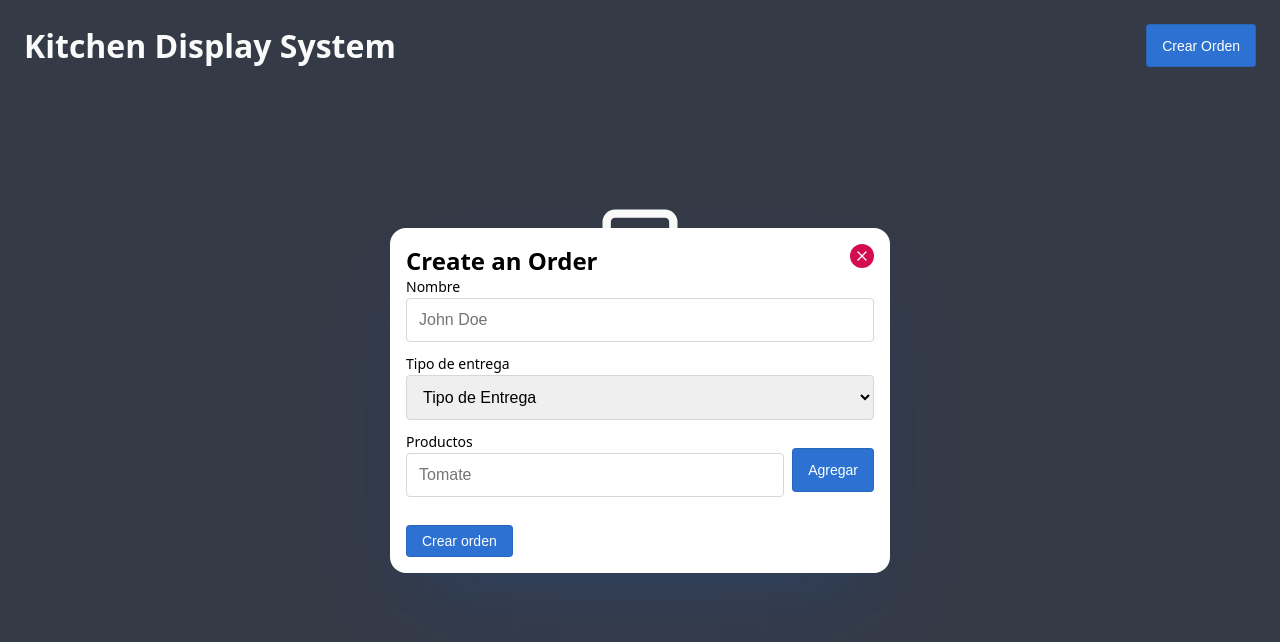
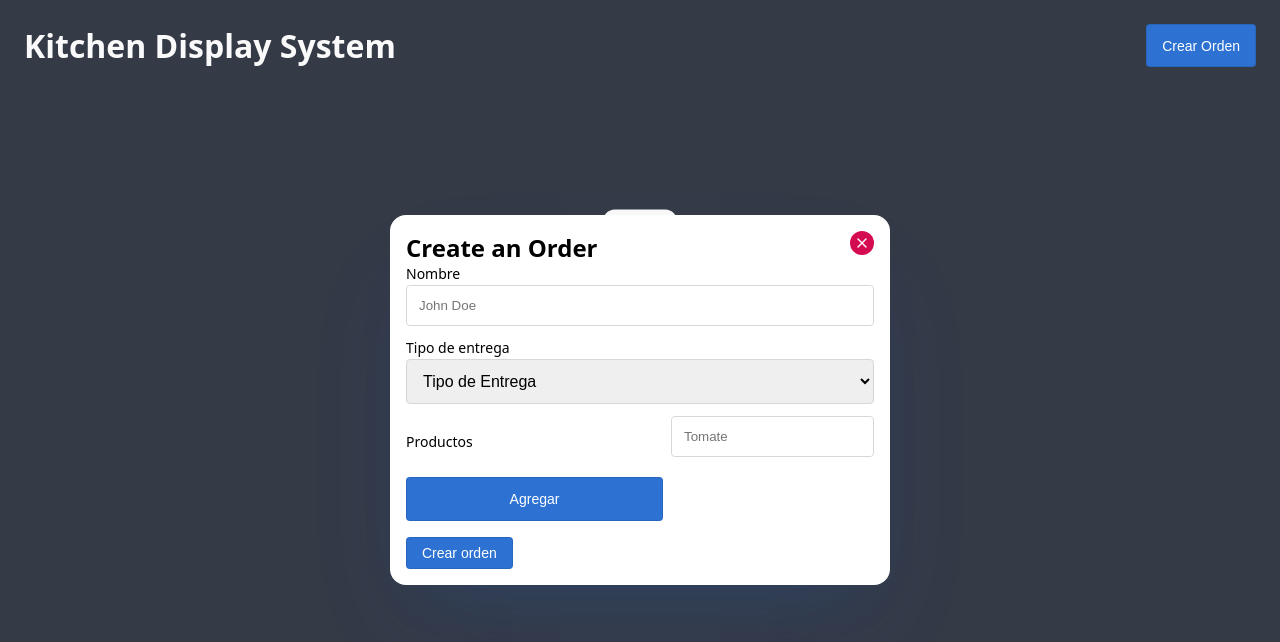
Before and after one commit to thomasjodt/kitchen-display-system, a React (Vite) app: page / in a window 1280 px wide. Both pictures are taken after a click on the button "Crear Orden". Shown: the top 642 px of the page. Built offline with nearby package versions, Linux system fonts and the light colour scheme.

Commit message:
refactor(components/ui): Improve style to accept a button inside and an event that can be called with 'Alt' + 'Enter'

```diff
--- a/src/components/ui/Input.tsx
+++ b/src/components/ui/Input.tsx
@@ -1,17 +1,37 @@
+import React from 'react'
 import styled from 'styled-components'
+import { Button } from './Button'
 
-interface Props {
+interface Props extends React.HTMLProps<HTMLInputElement> {
   label?: string
   name: string
-  placeholder?: string
   value?: string
+  buttonText?: string
+  buttonAction?: (value: string) => void
   onChange?: (event: React.ChangeEvent<HTMLInputElement>) => void
 }
 
-export const Input: React.FC<Props> = function ({ label, name, placeholder, value, onChange }) {
+export const Input: React.FC<Props> = function ({ label, name, placeholder, value, buttonText, buttonAction, onChange }) {
+  const handleClick = (): void => {
+    if (buttonAction !== undefined && value !== undefined) {
+      buttonAction(value)
+    }
+  }
+
+  const handleKeyDown = (e: React.KeyboardEvent<HTMLInputElement>): void => {
+    if (e.key === 'Enter') e.preventDefault()
+
+    if (e.key === 'Enter' && e.ctrlKey) {
+      if (buttonAction !== undefined && value !== undefined) {
+        buttonAction(value)
+      }
+    }
+  }
+
   return (
-    <div>
+    <>
       {(label !== null) && <Label htmlFor={name}>{label}</Label>}
+      <Div>
         <TextInput
           type='text'
           name={name}
@@ -19,8 +39,18 @@ export const Input: React.FC<Props> = function ({ label, name, placeholder, valu
           placeholder={placeholder}
           value={value}
           onChange={onChange}
+          onKeyDown={handleKeyDown}
         />
-    </div>
+        {(buttonText !== undefined) && (
+          <Button
+            type='button'
+            text={buttonText}
+            style={{ margin: 4 }}
+            onClick={handleClick}
+          />
+        )}
+      </Div>
+    </>
   )
 }
 
@@ -31,17 +61,24 @@ const Label = styled.label`
   font-size: 14px;
 `
 
-const TextInput = styled.input`
+const Div = styled.div`
+  display: flex;
   border-radius: 4px;
-  padding: 12px;
   border: 1px solid #d7d7d7;
   font-size: 16px;
   outline: none;
   margin-bottom: 12px;
   width: 100%;
 
-  &:focus {
-    outline: 2px solid rgba(18, 111, 218, 0.5);
+  &:has(input:focus) {
     border-color: transparent;
+    box-shadow: 0 0 0 2px rgba(18, 111, 218, 0.4);
   }
 `
+const TextInput = styled.input`
+  flex-grow: 1;
+  padding: 12px;
+  border: none;
+  outline: none;
+  border-radius: 4px;
+`
```
Lines whose indentation alone changed are shown as unchanged.
